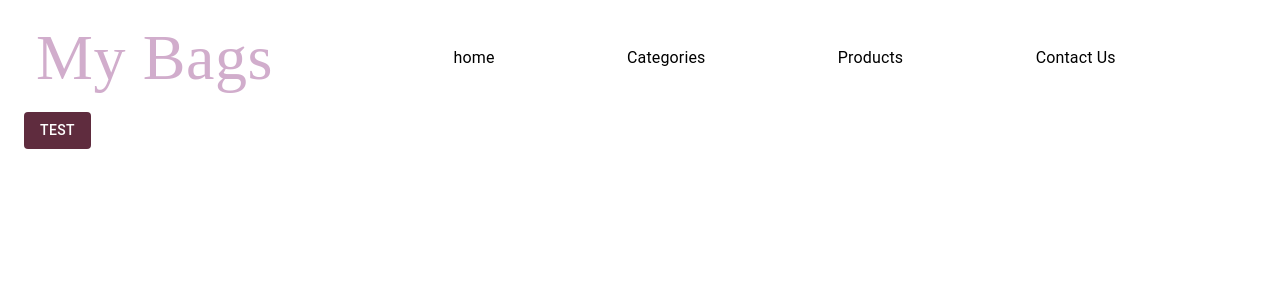
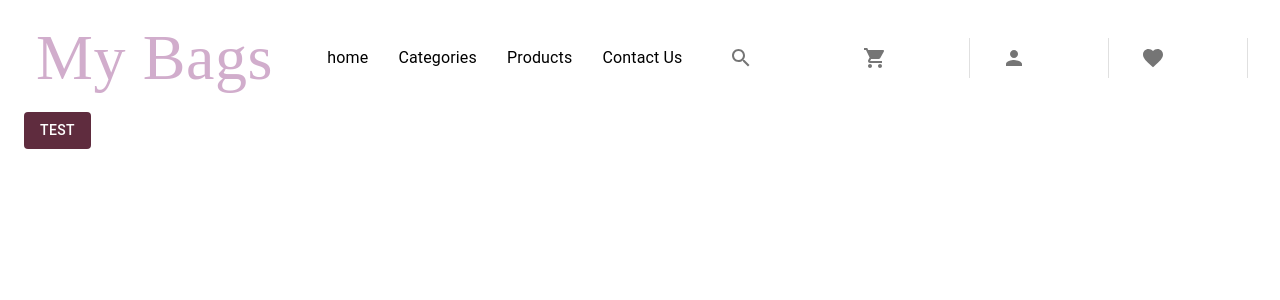
Before and after one commit to drew1991/phase-2-final-project, a React (Create React App) app: page / in a window 1280 px wide. Shown: the top 300 px of the page. Built offline with nearby package versions, Linux system fonts and the light colour scheme; a web font is replaced by a local one.

Commit message:
styling appbar

```diff
--- a/package.json
+++ b/package.json
@@ -6,6 +6,7 @@
     "@emotion/react": "^11.10.4",
     "@emotion/styled": "^11.10.4",
     "@fontsource/montez": "^4.5.10",
+    "@mui/icons-material": "^5.10.6",
     "@mui/material": "^5.10.8",
     "@testing-library/jest-dom": "^5.16.5",
     "@testing-library/react": "^13.4.0",
--- /dev/null
+++ b/src/components/appbar/actions.js
@@ -0,0 +1,70 @@
+import { Favorite, Person, ShoppingCart } from "@mui/icons-material";
+import { Divider, ListItemButton, ListItemIcon } from "@mui/material";
+import {
+  ActionIconsContainerDesktop,
+  ActionIconsContainerMobile,
+  AppBarContainer,
+  AppbarHeader,
+  Mylist,
+} from "../../styles/appbar";
+// import {
+//   ActionIconsContainerDesktop,
+//   ActionIconsContainerMobile,
+//   Mylist,
+// } from "../../styles/appbar";
+
+export default function Actions({ matches }) {
+  const Component = matches
+    ? ActionIconsContainerMobile
+    : ActionIconsContainerDesktop;
+  return (
+    <Mylist type="row">
+      <ListItemButton
+        sx={{
+          justifycontent: "center",
+        }}
+      >
+        <ListItemIcon
+          sx={{
+            display: "flex",
+            justifyContent: "center",
+          }}
+        >
+          <ShoppingCart />
+        </ListItemIcon>
+      </ListItemButton>
+      <Divider orientation="vertical" flexItem />
+      <ListItemButton
+        sx={{
+          justifycontent: "center",
+        }}
+      >
+        <ListItemIcon
+          sx={{
+            display: "flex",
+            justifyContent: "center",
+          }}
+        >
+          <Person />
+        </ListItemIcon>
+      </ListItemButton>
+      <Divider orientation="vertical" flexItem />
+
+      <ListItemButton
+        sx={{
+          justifycontent: "center",
+        }}
+      >
+        <ListItemIcon
+          sx={{
+            display: "flex",
+            justifyContent: "center",
+          }}
+        >
+          <Favorite />
+        </ListItemIcon>
+      </ListItemButton>
+      <Divider orientation="vertical" flexItem />
+    </Mylist>
+  );
+}
--- a/src/components/appbar/appbarDesktop.js
+++ b/src/components/appbar/appbarDesktop.js
@@ -1,8 +1,19 @@
-import { ListItemText } from "@mui/material";
-import { AppBarContainer, AppbarHeader, Mylist } from "../../styles/appbar";
+import { ListItemButton, ListItemIcon, ListItemText } from "@mui/material";
+import {
+  ActionIconsContainerDesktop,
+  AppBarContainer,
+  AppbarHeader,
+  Mylist,
+} from "../../styles/appbar";
+import SearchIcon from "@mui/icons-material/Search";
+import Actions from "./actions";
 
 export default function AppbarDesktop({ matches }) {
+  const Component = matches
+    ? ActionIconsContainerDesktop
+    : ActionIconsContainerDesktop;
   return (
+    <Component>
       <AppBarContainer>
         <AppbarHeader>My Bags</AppbarHeader>
         <Mylist type="row">
@@ -10,7 +21,14 @@ export default function AppbarDesktop({ matches }) {
           <ListItemText primary="Categories" />
           <ListItemText primary="Products" />
           <ListItemText primary="Contact Us" />
+          <ListItemButton>
+            <ListItemIcon>
+              <SearchIcon></SearchIcon>
+            </ListItemIcon>
+          </ListItemButton>
         </Mylist>
+        <Actions />
       </AppBarContainer>
+    </Component>
   );
 }
--- a/src/components/appbar/appbarMobile.js
+++ /dev/null
@@ -1,3 +0,0 @@
-export default function AppbarMobile({ matches }) {
-  return <h1>Mobile</h1>;
-}
--- a/src/components/appbar/index.js
+++ b/src/components/appbar/index.js
@@ -1,9 +1,8 @@
 import { useMediaQuery, useTheme } from "@mui/material";
 import AppbarDesktop from "./appbarDesktop";
-import AppbarMobile from "./appbarMobile";
 
 export default function Appbar() {
   const theme = useTheme();
   const matches = useMediaQuery(theme.breakpoints.down("md"));
-  return <>{matches ? <AppbarMobile /> : <AppbarDesktop />}</>;
+  return <>{<AppbarDesktop matches={matches} />}</>;
 }
--- a/src/styles/appbar/index.js
+++ b/src/styles/appbar/index.js
@@ -1,8 +1,9 @@
-import { List, Typography } from "@mui/material";
+import { colors, List, Typography } from "@mui/material";
 import { styled } from "@mui/material";
 import { Box } from "@mui/system";
 import "@fontsource/montez";
 import { Colors } from "../theme";
+import zIndex from "@mui/material/styles/zIndex";
 // container
 export const AppBarContainer = styled(Box)(() => ({
   display: "flex",
@@ -27,3 +28,19 @@ export const Mylist = styled(List)(({ type }) => ({
   justifyContent: "center",
   alignItems: "center",
 }));
+
+export const ActionIconsContainerDesktop = styled(Box)(() => ({
+  flexGrow: 0,
+}));
+
+export const ActionIconsContainerMobile = styled(Box)(() => ({
+  display: "flex",
+  background: Colors.shaft,
+  position: "fixed",
+  bottom: 0,
+  left: 0,
+  width: "100%",
+  alignItems: "center",
+  zIndex: 99,
+  borderTop: `1px solid${Colors.border}`,
+}));
```
Also changed, not shown: 1 other file (tests, documents, lock files or other folders). Lines whose indentation alone changed are shown as unchanged.
